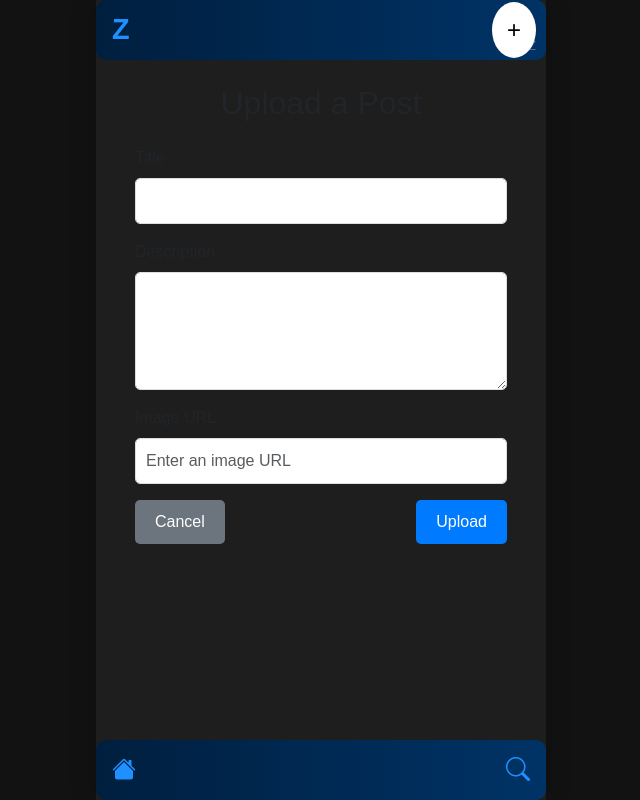
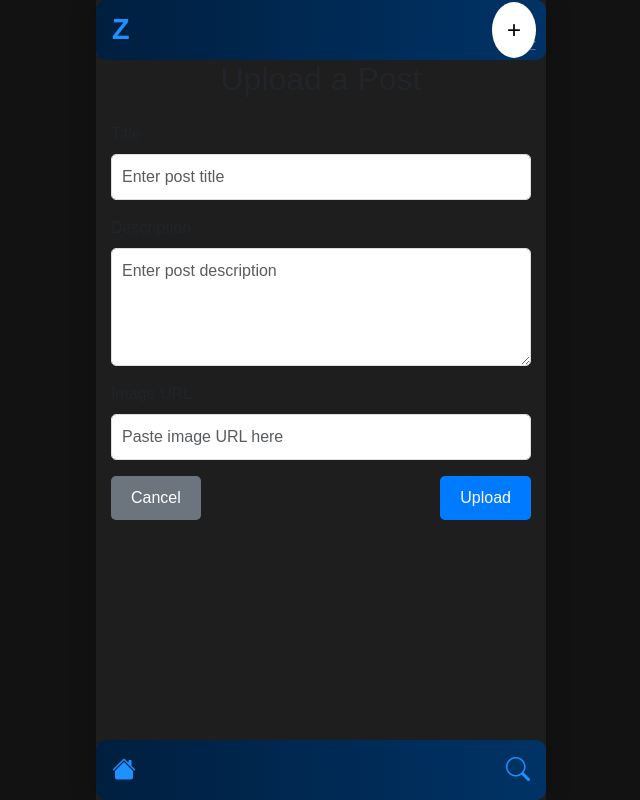
Before and after one commit to NateDeCod3/final-ui, a React (Vite) app: page /upload in a window 1280 px wide. Shown: the whole page, without its empty margins (319-959 px from the left). Built offline with nearby package versions, Linux system fonts and the light colour scheme.

Commit message:
Update Upload.jsx

```diff
--- a/src/pages/Upload.jsx
+++ b/src/pages/Upload.jsx
@@ -2,7 +2,7 @@ import React, { useState } from 'react';
 import { useNavigate } from 'react-router-dom';
 import { createPost } from '../api';
 
-const Upload = () => {
+const Upload = ({ isDarkMode }) => {
     const [title, setTitle] = useState('');
     const [description, setDescription] = useState('');
     const [imageUrl, setImageUrl] = useState('');
@@ -37,7 +37,7 @@ const Upload = () => {
     };
 
     return (
-        <div className="upload p-4">
+        <div className={`upload ${isDarkMode ? 'dark-mode' : ''}`}>
             <h2 className="text-center mb-4">Upload a Post</h2>
             {message && <div className="alert alert-info text-center">{message}</div>}
             <form onSubmit={handleSubmit} className="mx-auto" style={{ maxWidth: '500px' }}>
@@ -49,6 +49,7 @@ const Upload = () => {
                         className="form-control"
                         value={title}
                         onChange={(e) => setTitle(e.target.value)}
+                        placeholder="Enter post title"
                         required
                     />
                 </div>
@@ -60,6 +61,7 @@ const Upload = () => {
                         rows="4"
                         value={description}
                         onChange={(e) => setDescription(e.target.value)}
+                        placeholder="Enter post description"
                         required
                     ></textarea>
                 </div>
@@ -71,7 +73,7 @@ const Upload = () => {
                         className="form-control"
                         value={imageUrl}
                         onChange={(e) => setImageUrl(e.target.value)}
-                        placeholder="Enter an image URL"
+                        placeholder="Paste image URL here"
                         required
                     />
                 </div>
```
